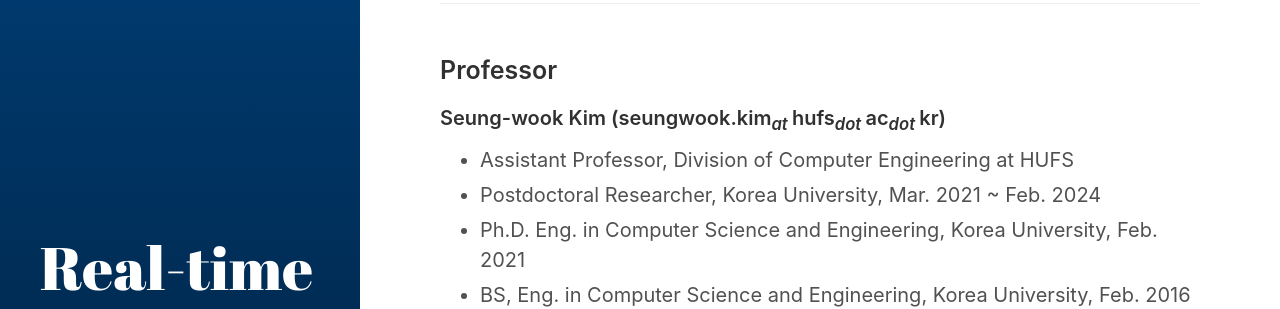
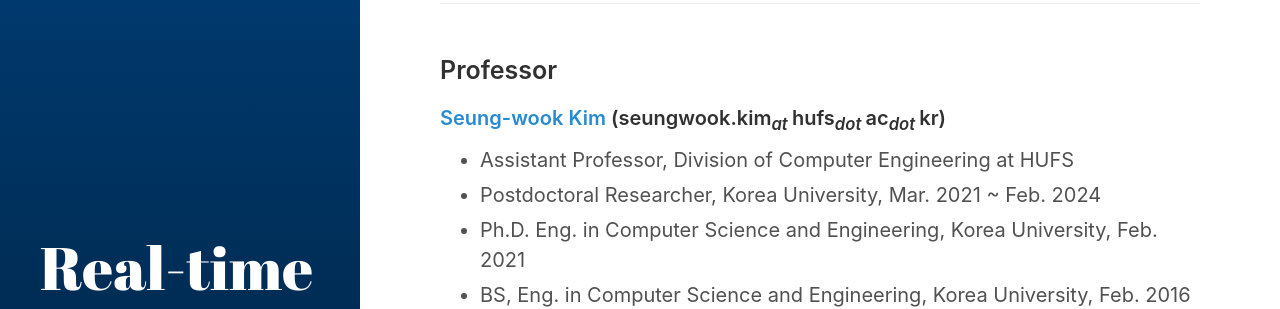
Before and after one commit to God-eunger/God-eunger.github.io, a Jekyll site: the page built from people/index.md, in a window 1280 px wide. Shown: the part 157-466 px from the top of the page. Built offline with Jekyll 4.4.1, drawn with Linux system fonts in a browser that asks for light colours; part of the change alters nothing that is shown.

```diff
--- a/people/index.md
+++ b/people/index.md
@@ -13,7 +13,7 @@ Always check singular or plural according to the number of people
 
 ### Professor
 
-#### Seung-wook Kim (seungwook.kim<sub><i>at </i></sub>hufs<sub><i>dot </i></sub>ac<sub><i>dot </i></sub>kr)
+#### [Seung-wook Kim](./swkim/) (seungwook.kim<sub><i>at </i></sub>hufs<sub><i>dot </i></sub>ac<sub><i>dot </i></sub>kr)
  * Assistant Professor, Division of Computer Engineering at HUFS
  * Postdoctoral Researcher, Korea University, Mar. 2021 ~ Feb. 2024
  * Ph.D. Eng. in Computer Science and Engineering, Korea University, Feb. 2021
```
